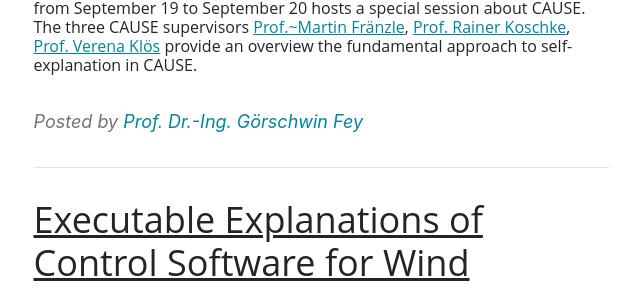
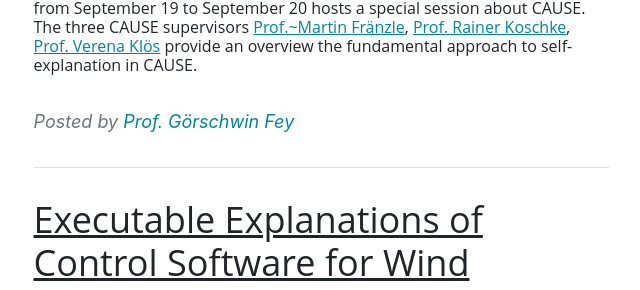
Before and after one commit to rtg-cause/rtg-cause.github.io, a Jekyll site: the page built from index.html, in a window 1280 px wide and 900 px high, scrolled down 1378 px. Shown: the part 149-439 px from the top of the window, without its empty margins (319-959 px from the left). Built offline with Jekyll 4.4.1, drawn with Linux system fonts in a browser that asks for light colours; nearby versions of some CDN libraries.

Commit message:
Now also PIs can be authors of a post.

```diff
--- a/_layouts/post.html
+++ b/_layouts/post.html
@@ -5,7 +5,7 @@ layout: default
 <h1>{{ page.title }}</h1>
 <small>{{ page.date | date: "%-d %B %Y" }}</small>
 
-{% assign author = site.authors | where: 'short_name', page.author | first %}
+{% assign author = site.pis | concat: site.authors | where: 'short_name', page.author | first %}
 {% if author %}
     <p class="view"> by <a href="{{ author.url }}">{{ author.name }}</a></p>
 {% endif %}
--- a/index.html
+++ b/index.html
@@ -47,7 +47,7 @@ Four cohorts of eight to ten doctoral researchers plus associated researchers fr
                     </a>
                     <small>{{ post.date | date: "%-d %B %Y" }}</small>
                     <h6 class="post-subtitle">{{ post.excerpt }}</h6>
-                    {% assign author = site.authors | where: 'short_name', post.author | first %}
+                    {% assign author = site.pis | concat: site.authors | where: 'short_name', post.author | first %}
                     {% if author %}
                     <p class="post-meta">
                         Posted by
--- a/news.html
+++ b/news.html
@@ -11,7 +11,7 @@ title: News
         <h3><a href="{{ post.url }}">{{ post.title }}</a></h3>
         <small>{{ post.date | date: "%-d %B %Y" }}</small>
         <h6 class="post-subtitle">{{ post.excerpt }}</h6>
-        {% assign author = site.authors | where: 'short_name', post.author | first %}
+        {% assign author = site.pis | concat: site.authors  | where: 'short_name', post.author | first %}
         {% if author %}
         <p class="post-meta">
             Posted by
```
